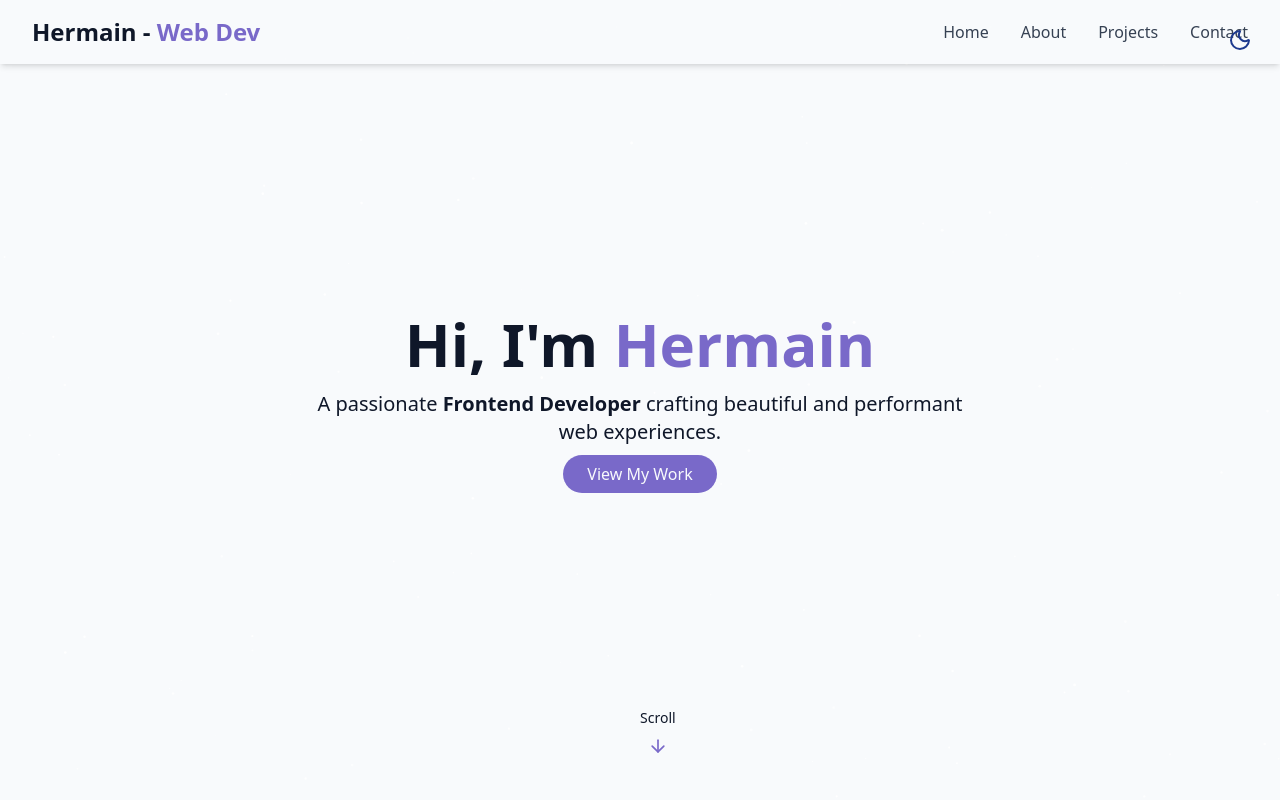
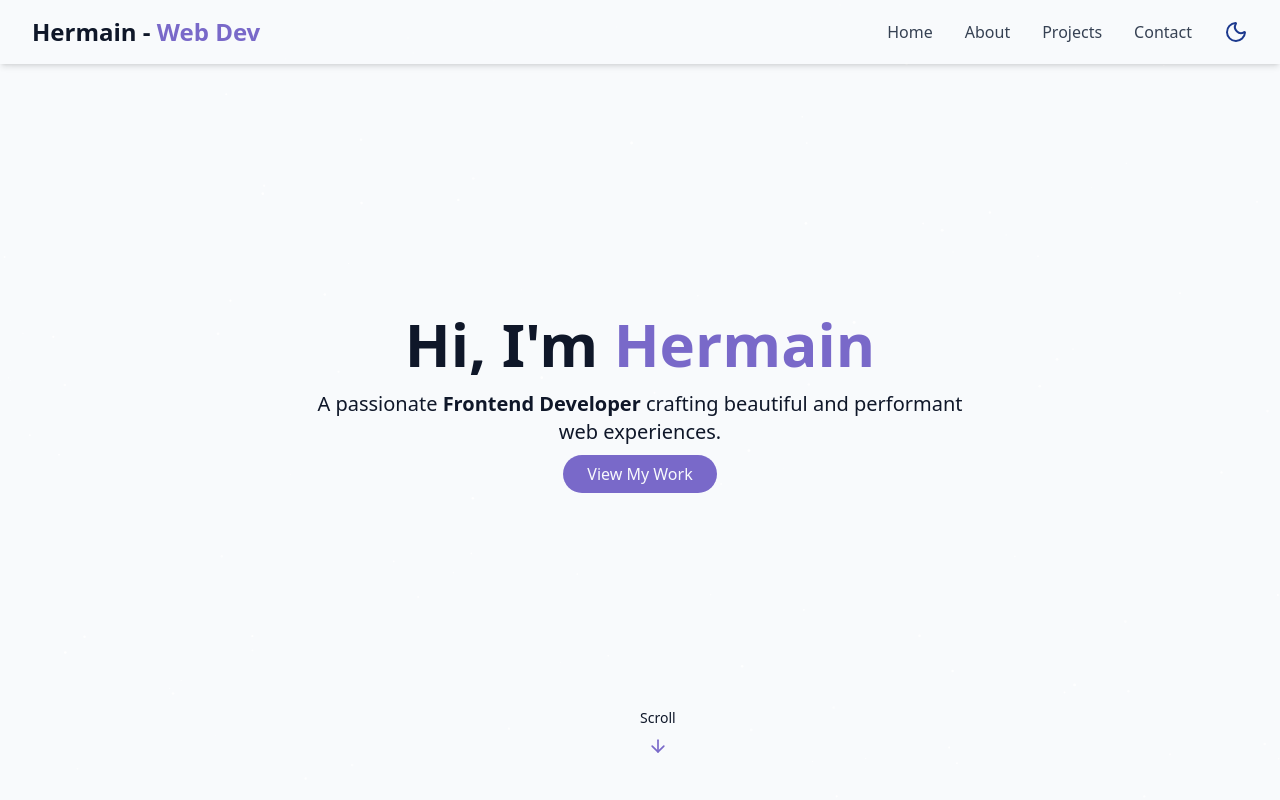
Before and after one commit to Syed-Hermain/Portfolio, a React (Vite) app: page / in a window 1280 px wide. Shown: the top 800 px of the page. Built offline with nearby package versions, Linux system fonts and the light colour scheme.

Commit message:
Toggle theme for both screens

```diff
--- a/src/components/Navbar.tsx
+++ b/src/components/Navbar.tsx
@@ -1,5 +1,7 @@
 import React, { useState } from "react";
 import { Link } from "react-router-dom"; // Use react-router-dom for web apps
+import ThemeToggle from "./ThemeToggle";
+
 
 const Navbar: React.FC = () => {
     const [menuOpen, setMenuOpen] = useState(false);
@@ -39,6 +41,7 @@ const Navbar: React.FC = () => {
                         >
                             Contact
                         </Link>
+                        <ThemeToggle/>
                     </div>
                     {/* Mobile menu button */}
                     <div className="md:hidden flex items-center">
@@ -105,6 +108,7 @@ const Navbar: React.FC = () => {
                     >
                         Contact
                     </Link>
+                    <ThemeToggle/>
                 </div>
             )}
         </nav>
--- a/src/components/ThemeToggle.tsx
+++ b/src/components/ThemeToggle.tsx
@@ -32,7 +32,7 @@ export const ThemeToggle = () => {
     <button
       onClick={toggleTheme}
       className={cn(
-        "fixed max-sm:hidden top-5 right-5 z-50 p-2 rounded-full transition-colors duration-300",
+        "rounded-full transition-colors duration-300",
         "focus:outlin-hidden"
       )}
     >
--- a/src/pages/Home.tsx
+++ b/src/pages/Home.tsx
@@ -1,5 +1,4 @@
 import React from "react";
-import ThemeToggle from "../components/ThemeToggle";
 import StarBackground from "../components/StarBackground";
 import Navbar from "../components/Navbar";
 import HeroSection from "../components/HeroSection";
@@ -11,7 +10,7 @@ const Home: React.FC = () => {
   return (
     <div className="min-h-screen bg-background text-foreground overflow-x-hidden">
       {/* Title */}
-      <ThemeToggle />
+
       {/* background*/}
       <StarBackground />
       {/* Navbar */}
```
